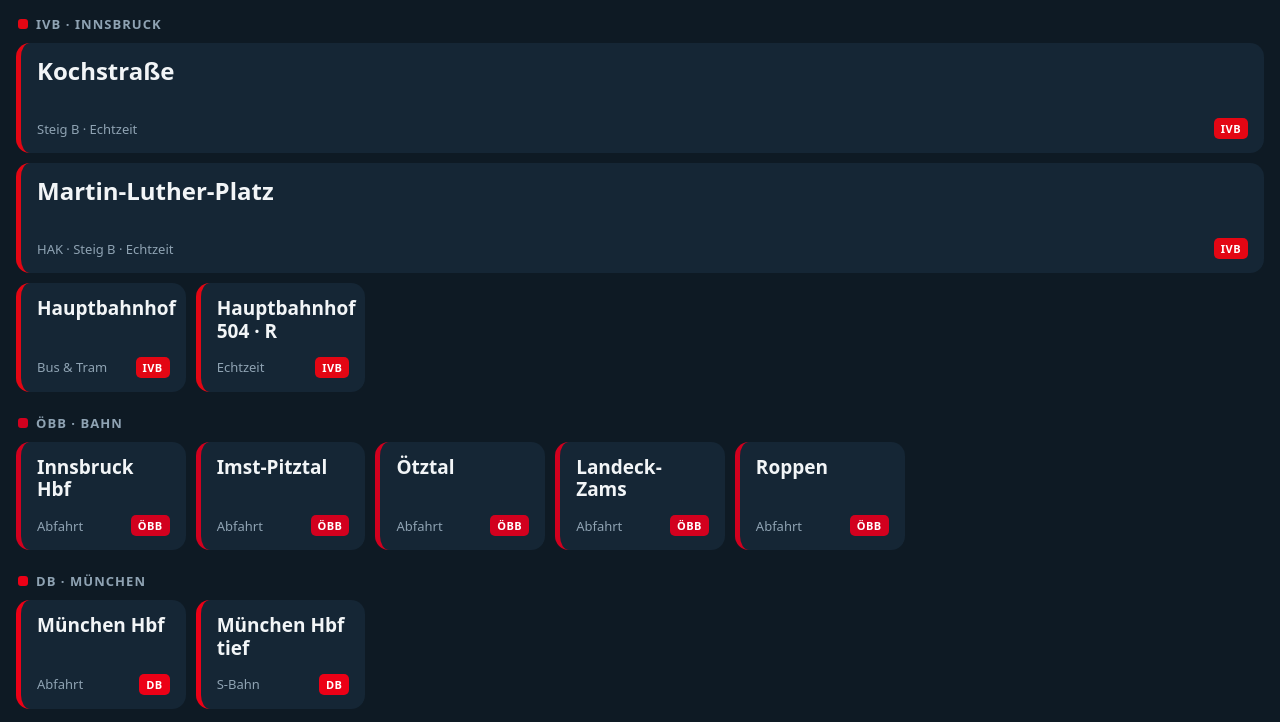
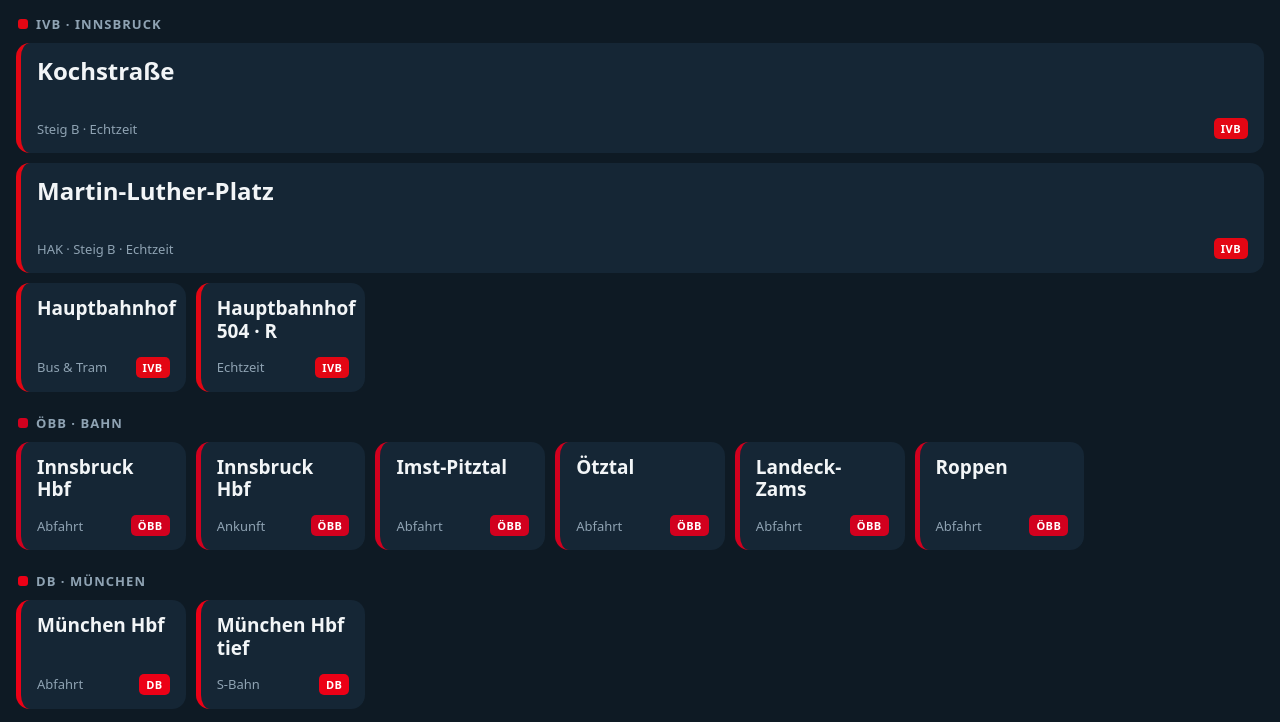
Before and after one commit to maebx-cmd/Kochstrasse, a plain HTML site: page start.html in a window 1280 px wide. Shown: the part 78-800 px from the top of the page. Drawn offline with Linux system fonts and the light colour scheme.

Commit message:
Innsbruck Hbf Ankunft (ÖBB) ergänzt
Co-Authored-By: Claude Opus 5.5 <noreply@anthropic.com>
Claude-Session: https://claude.ai/code/session_01KoKKhe8HRoFpzYLcGikPKc

```diff
--- a/start.html
+++ b/start.html
@@ -68,6 +68,10 @@
     <span class="name">Innsbruck Hbf</span>
     <span class="meta">Abfahrt <span class="tag">ÖBB</span></span>
   </a>
+  <a class="btn oebb" href="https://meine.oebb.at/abfahrtankunft/arrival?evaNr=8100108&amp;static=true&amp;page=1&amp;offset=0&amp;ignoreIncident=false&amp;contentType=arrivals">
+    <span class="name">Innsbruck Hbf</span>
+    <span class="meta">Ankunft <span class="tag">ÖBB</span></span>
+  </a>
   <a class="btn oebb" href="https://meine.oebb.at/abfahrtankunft/departure?evaNr=8100062&amp;static=true&amp;page=1&amp;offset=0&amp;ignoreIncident=false&amp;contentType=departure">
     <span class="name">Imst-Pitztal</span>
     <span class="meta">Abfahrt <span class="tag">ÖBB</span></span>
```
